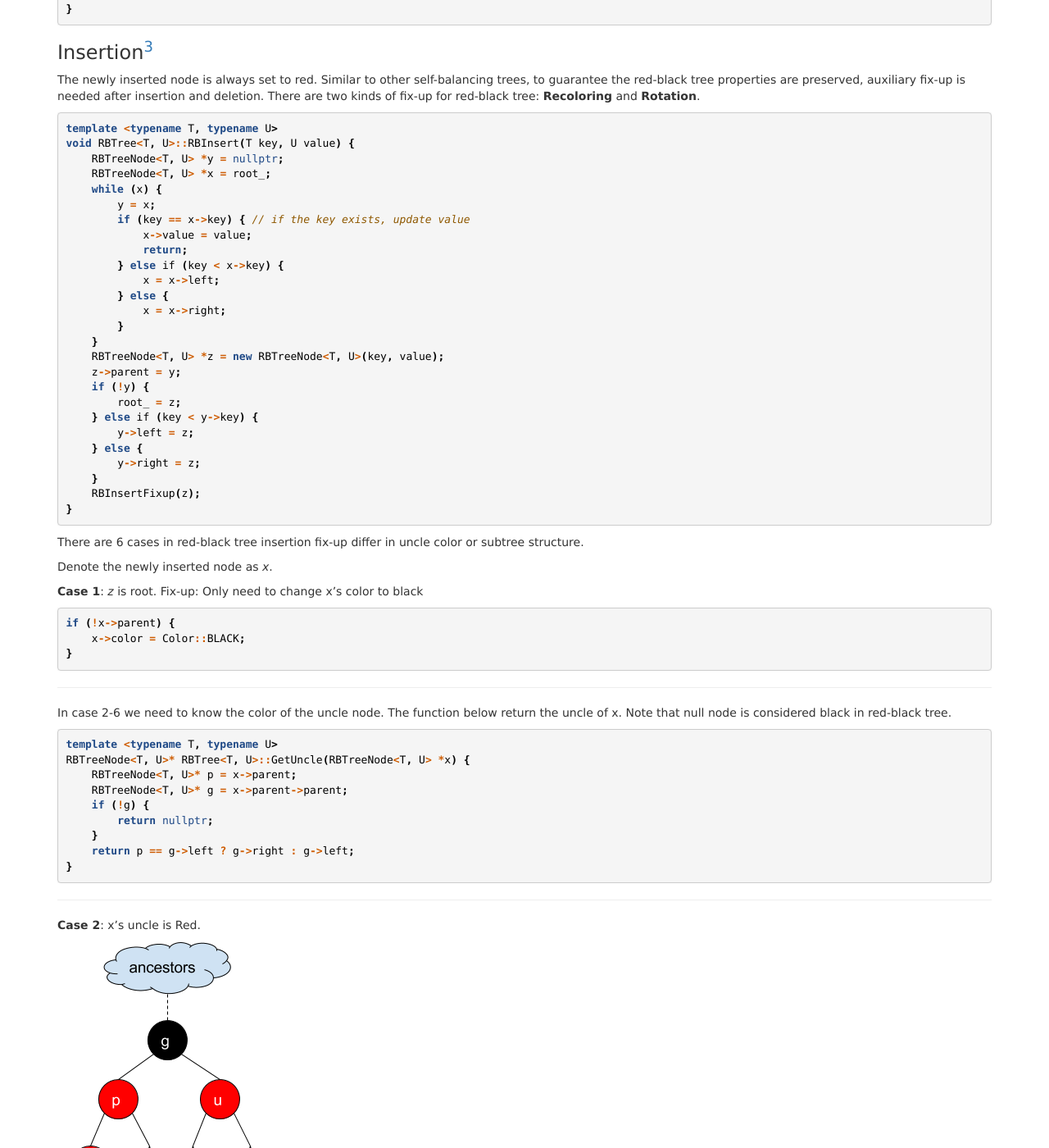
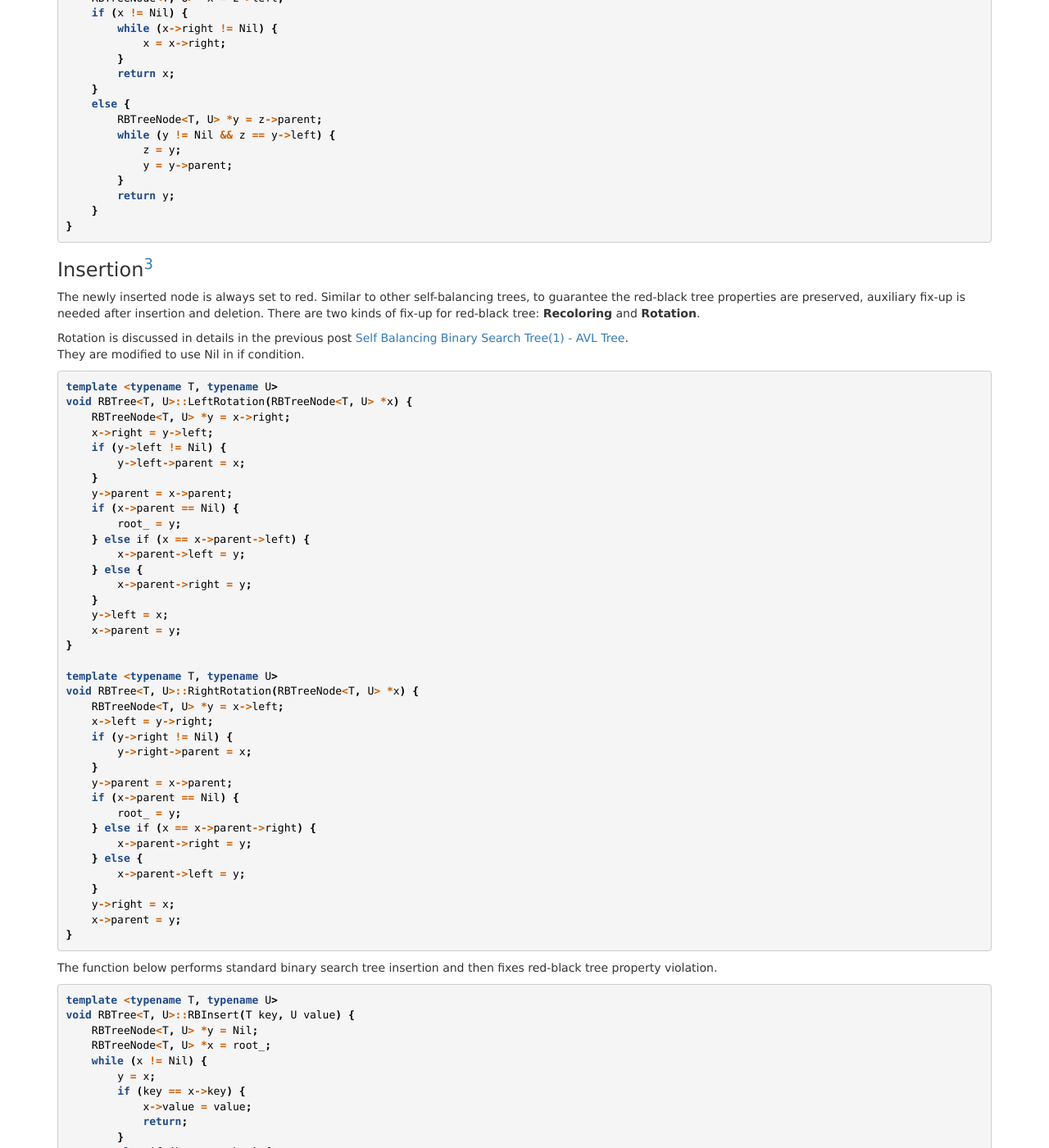
Before and after one commit to RayZ-O/RayZ-O.github.io, a Jekyll site: the page built from _posts/2015-04-16-Red-Black-Tree.md, in a window 1280 px wide and 1400 px high, scrolled down 3153 px. Shown: the whole window at 82% size. Built offline with Jekyll 4.4.1, drawn with Linux system fonts in a browser that asks for light colours; comment, search, counter and statistics services are not loaded; some of the changed text lies outside the part shown.

Commit message:
Update content

```diff
--- a/_posts/2015-04-16-Red-Black-Tree.md
+++ b/_posts/2015-04-16-Red-Black-Tree.md
@@ -33,7 +33,7 @@
 ### Node Structure
 A red-black tree node stores one extra field color for balancing.
 {% highlight c++ %}
-enum class Color {RED, BLACK};
+enum class Color { RED, BLACK };
 
 template <typename T, typename U>
 struct RBTreeNode {
@@ -43,19 +43,19 @@
     RBTreeNode *parent;
     RBTreeNode *left;
     RBTreeNode *right;
-    RBTreeNode(T k, U v) : key(k), value(v), color(Color::RED),
-                           parent(nullptr), left(nullptr), right(nullptr) { }
-    ~RBTreeNode() {
-        delete left;
-        delete right;
-    }
+    RBTreeNode() = default;
+    RBTreeNode(T k, U v, RBTreeNode *l, RBTreeNode *r) : key(k), value(v), color(Color::RED),
+                                                         parent(nullptr), left(l), right(r) { }
 };
+{% endhighlight %}
 
-<!-- An extra sentinel Nil is used instead of nullptr to simplify the implementation. -->
+An extra sentinel Nil is used instead of nullptr to simplify the implementation. All children of a leaf node point to Nil.
 
+{% highlight c++ %}
 template <typename T, typename U>
 class RBTree {
 private:
+    RBTreeNode<T, U> *Nil;
     RBTreeNode<T, U> *root_;
     int size_;
 
@@ -67,14 +67,26 @@
 
     void RBInsertFixup(RBTreeNode<T, U> *x);
 
+    void RBTransplant(RBTreeNode<T, U> *u, RBTreeNode<T, U> *v);
+
     void RBDelete(RBTreeNode<T, U> *z);
 
     void RBDeleteFixup(RBTreeNode<T, U> *x);
 
+    void Cleanup(RBTreeNode<T, U> *x);
 public:
-    RBTree() : root_(nullptr), size_(0) { }
+    RBTree() : size_(0) {
+        Nil = new RBTreeNode<T, U>();
+        Nil->color = Color::BLACK;
+        Nil->left = Nil;
+        Nil->right = Nil;
+        root_ = Nil;
+    }
 
-    ~RBTree() { delete root_; }
+    ~RBTree() {
+        Cleanup(root_);
+        delete Nil;
+    }
 
     int size() const { return size_; }
 
@@ -91,34 +103,37 @@
 {% endhighlight %}
 
 ### Search, Successor, Predecessor
-Search, Successor and Predecessor of red-black tree are the same as a normal BST.
+Search, Successor and Predecessor of red-black tree are the same as a standard BST.
 {% highlight c++ %}
 template <typename T, typename U>
 RBTreeNode<T, U>* RBTree<T, U>::Search(T key) {
     RBTreeNode<T, U> *x = root_;
-    while (x) {
+    while (x != Nil) {
         if (key == x->key) {
             return x;
-        } else if (key < x->key) {
+        }
+        else if (key < x->key) {
             x = x->left;
-        } else {
+        }
+        else {
             x = x->right;
         }
     }
-    return nullptr;
+    return nullptr;  // return nullptr if not found
 }
 
 template <typename T, typename U>
-RBTreeNode<T, U>* Successor(RBTreeNode<T, U> *z) {
+RBTreeNode<T, U>* RBTree<T, U>::Successor(RBTreeNode<T, U> *z) {
     RBTreeNode<T, U> *x = z->right;
-    if (x) {
-        while (x->left) {
+    if (x != Nil) {
+        while (x->left != Nil) {
             x = x->left;
         }
         return x;
-    } else {
+    }
+    else {
         RBTreeNode<T, U> *y = z->parent;
-        while (y && z == y->right) {
+        while (y != Nil && z == y->right) {
             z = y;
             y = y->parent;
         }
@@ -127,51 +142,99 @@
 }
 
 template <typename T, typename U>
-RBTreeNode<T, U>* Predecessor(RBTreeNode<T, U> *z) {
+RBTreeNode<T, U>* RBTree<T, U>::Predecessor(RBTreeNode<T, U> *z) {
     RBTreeNode<T, U> *x = z->left;
-    if (x) {
-        while (x->right) {
+    if (x != Nil) {
+        while (x->right != Nil) {
             x = x->right;
         }
         return x;
-    } else {
+    }
+    else {
         RBTreeNode<T, U> *y = z->parent;
-        while (y && z == y->left) {
+        while (y != Nil && z == y->left) {
             z = y;
             y = y->parent;
         }
         return y;
     }
 }
-
 {% endhighlight %}
 
 ### Insertion[^3]
 The newly inserted node is always set to red. Similar to other self-balancing trees, to guarantee the red-black tree properties are preserved, auxiliary fix-up is needed after insertion and deletion. There are two kinds of fix-up for red-black tree: **Recoloring** and **Rotation**.
 
+Rotation is discussed in details in the previous post [Self Balancing Binary Search Tree(1) - AVL Tree](http://rayz-o.github.io/blog/2015/04/01/AVL-Tree).
+They are modified to use Nil in if condition.
+{% highlight c++ %}
+template <typename T, typename U>
+void RBTree<T, U>::LeftRotation(RBTreeNode<T, U> *x) {
+    RBTreeNode<T, U> *y = x->right;
+    x->right = y->left;
+    if (y->left != Nil) {
+        y->left->parent = x;
+    }
+    y->parent = x->parent;
+    if (x->parent == Nil) {
+        root_ = y;
+    } else if (x == x->parent->left) {
+        x->parent->left = y;
+    } else {
+        x->parent->right = y;
+    }
+    y->left = x;
+    x->parent = y;
+}
+
+template <typename T, typename U>
+void RBTree<T, U>::RightRotation(RBTreeNode<T, U> *x) {
+    RBTreeNode<T, U> *y = x->left;
+    x->left = y->right;
+    if (y->right != Nil) {
+        y->right->parent = x;
+    }
+    y->parent = x->parent;
+    if (x->parent == Nil) {
+        root_ = y;
+    } else if (x == x->parent->right) {
+        x->parent->right = y;
+    } else {
+        x->parent->left = y;
+    }
+    y->right = x;
+    x->parent = y;
+}
+{% endhighlight %}
+
+The function below performs standard binary search tree insertion and then fixes red-black tree property violation.
+
 {% highlight c++ %}
 template <typename T, typename U>
 void RBTree<T, U>::RBInsert(T key, U value) {
-    RBTreeNode<T, U> *y = nullptr;
+    RBTreeNode<T, U> *y = Nil;
     RBTreeNode<T, U> *x = root_;
-    while (x) {
+    while (x != Nil) {
         y = x;
-        if (key == x->key) { // if the key exists, update value
+        if (key == x->key) {
             x->value = value;
             return;
-        } else if (key < x->key) {
+        }
+        else if (key < x->key) {
             x = x->left;
-        } else {
+        }
+        else {
             x = x->right;
         }
     }
-    RBTreeNode<T, U> *z = new RBTreeNode<T, U>(key, value);
+    RBTreeNode<T, U> *z = new RBTreeNode<T, U>(key, value, Nil, Nil);
     z->parent = y;
-    if (!y) {
+    if (y == Nil) {
         root_ = z;
-    } else if (key < y->key) {
+    }
+    else if (key < y->key) {
         y->left = z;
-    } else {
+    }
+    else {
         y->right = z;
     }
     RBInsertFixup(z);
@@ -181,10 +244,10 @@
 
 Denote the newly inserted node as *x*.
 
-**Case 1**: *z* is root.
+**Case 1**: *x* is root.
 Fix-up: Only need to change x's color to black
 {% highlight c++ %}
-if (!x->parent) {
+if (x == root) {
     x->color = Color::BLACK;
 }
 {% endhighlight %}
@@ -196,9 +259,6 @@
 RBTreeNode<T, U>* RBTree<T, U>::GetUncle(RBTreeNode<T, U> *x) {
     RBTreeNode<T, U>* p = x->parent;
     RBTreeNode<T, U>* g = x->parent->parent;
-    if (!g) {
-        return nullptr;
-    }
     return p == g->left ? g->right : g->left;
 }
 {% endhighlight %}
@@ -215,7 +275,7 @@
 
 **Implementation**:
 {% highlight c++ %}
-if (u && u->color == Color::RED) {
+if (u != Nil && u->color == Color::RED) {
     p->color = Color::BLACK;
     u->color = Color::BLACK;
     g->color = Color::RED;
@@ -235,7 +295,7 @@
 
 **Implementation**:
 {% highlight c++ %}
-if ((!u || u->color == Color::BLACK) && x == p->left && p == g->left) {
+if (u->color == Color::BLACK && x == p->left && p == g->left) {
     p->color = Color::BLACK;
     g->color = Color::RED;
     RightRotation(g);
@@ -254,7 +314,7 @@
 
 **Implementation**:
 {% highlight c++ %}
-if ((!u || u->color == Color::BLACK) && x == p->right && p == g->left) {
+if (u->color == Color::BLACK && x == p->right && p == g->left) {
     LeftRotation(p);
     x->color = Color::BLACK;
     g->color = Color::RED;
@@ -273,7 +333,7 @@
 
 **Implementation**:
 {% highlight c++ %}
-if ((!u || u->color == Color::BLACK) && x == p->right && p == g->right) {
+if (u->color == Color::BLACK && x == p->right && p == g->right) {
     p->color = Color::BLACK;
     g->color = Color::RED;
     LeftRotation(g);
@@ -291,7 +351,7 @@
 
 **Implementation**:
 {% highlight c++ %}
-if ((!u || u->color == Color::BLACK) && x == p->left && p == g->right) {
+if (u->color == Color::BLACK && x == p->left && p == g->right) {
     RightRotation(p);
     x->color = Color::BLACK;
     g->color = Color::RED;
@@ -309,16 +369,18 @@
         RBTreeNode<T, U>* u = GetUncle(x);
         RBTreeNode<T, U>* p = x->parent;
         RBTreeNode<T, U>* g = p->parent;   // g can't be NULL since x->parent->color == Color::RED
-        if (u && u->color == Color::RED) { // uncle is red
+        if (u->color == Color::RED) { // uncle is red
             u->color = Color::BLACK;
             x = g;
-        } else if (p == g->left) {
+        }
+        else if (p == g->left) {
             if (x == p->right) {             // LR case
                 LeftRotation(p);
                 std::swap(x, p);
             }
             RightRotation(g);                // LL case
-        } else {
+        }
+        else {
             if (x == p->left) {              // RL case
                 RightRotation(p);
                 std::swap(x, p);
@@ -330,6 +392,7 @@
     }
     root_->color = Color::BLACK;
 }
+
 {% endhighlight %}
 
 ### Deletion
@@ -341,9 +404,13 @@
 
 ![fig12]
 
+-------------------------------------------------------
+
 (2) x has one child, find a suitable child y in subtree rooted at x and modify p to replace x with y.
 
 ![fig13]
+
+-------------------------------------------------------
 
 (3) x has two child, find x's successor y and replace x with s.
 
@@ -354,6 +421,8 @@
 * if y is not x's right child, replace y with it's own right child, then replace x with y.
 
 ![fig15]
+
+-------------------------------------------------------
 
 The function below delete node z in binary search tree.
 {% highlight c++ %}
@@ -383,51 +452,70 @@
     TreeNode *p = u->parent;
     if (!p) {
         root_ = v;
-    } else if (u == p.left) {
-        p.left = v;
+    } else if (u == p->left) {
+        p->left = v;
     } else {
-        p.right = v;
+        p->right = v;
     }
     if (!v) {
-        v->parent = parent;
+        v->parent = p;
     }
 }
 {% endhighlight %}
 <br>
-The **RBDelete** function add additional code to keep track with the node which may cause red-black property violation.
+The **RBDelete** function adds additional code to keep track with the node which may cause red-black property violation.
 
 {% highlight c++ %}
 template <typename T, typename U>
+void RBTree<T, U>::RBTransplant(RBTreeNode<T, U> *u, RBTreeNode<T, U> *v) {
+    RBTreeNode<T, U> *p = u->parent;
+    if (p == Nil) {
+        root_ = v;
+    } else if (u == p->left) {
+        p->left = v;
+    } else {
+        p->right = v;
+    }
+    v->parent = p;
+}
+
+template <typename T, typename U>
 void RBTree<T, U>::RBDelete(RBTreeNode<T, U> *z) {
-    RBTreeNode<T, U> *x = nullptr;
+    RBTreeNode<T, U> *x = Nil;
     RBTreeNode<T, U> *y = z;
     Color y_original_color = y->color;
-    if (!z->left) {
+    if (z->left == Nil) {
         x = z->right;
-        Transplant(z, z->right);
-    } else if (!z->right) {
+        RBTransplant(z, z->right);
+    } else if (z->right == Nil) {
         x = z->left;
-        Transplant(z, z->left);
-    } else {
+        RBTransplant(z, z->left);
+    }
+    else {
         y = z->right;
-        while (y->left) {
+        while (y->left != Nil) {
             y = y->left;
         }
         y_original_color = y->color;
         x = y->right;
         if (y->parent == z) {
             x->parent = y;
-        } else {
-            Transplant(y, y->right);
+        }
+        else {
+            RBTransplant(y, y->right);
             y->right = z->right;
             y->right->parent = y;
         }
-        Transplant(z, y);
+        RBTransplant(z, y);
         y->left = z->left;
         y->left->parent = y;
         y->color = z->color;
     }
+
+    z->left = Nil;
+    z->right = Nil;
     delete z;
+
     if (y_original_color == Color::BLACK) {
         RBDeleteFixup(x);
     }
@@ -435,7 +523,9 @@
 
 template <typename T, typename U>
 void RBTree<T, U>::RBDelete(T key) {
-    RBDelete(Search(key));
+    RBTreeNode<T, U> *x = Search(key);
+    if (x)
+        RBDelete(x);
 }
 {% endhighlight %}
 There are 8 cases in red-black tree deletion fix-up. The first four and the last four are symmetric.
@@ -491,6 +581,7 @@
 **Implementation**:
 
 {% highlight c++ %}
+
 template <typename T, typename U>
 void RBTree<T, U>::RBDeleteFixup(RBTreeNode<T, U> *x) {
     while (x != root_ && x->color == Color::BLACK) {
@@ -506,7 +597,8 @@
             if (w->left->color == Color::BLACK && w->right->color == Color::BLACK) {
                 w->color = Color::RED;
                 x = p;
-            } else {
+            }
+            else {
                 if (w->right->color == Color::BLACK) {
                     w->left->color = Color::BLACK;
                     w->color = Color::RED;
@@ -519,7 +611,8 @@
                 LeftRotation(p);
                 x = root_;
             }
-        } else {
+        }
+        else {
             RBTreeNode<T, U> *w = p->left;
             if (w->color == Color::RED) {
                 w->color = Color::BLACK;
@@ -530,7 +623,8 @@
             if (w->left->color == Color::BLACK && w->right->color == Color::BLACK) {
                 w->color = Color::RED;
                 x = p;
-            } else {
+            }
+            else {
                 if (w->left->color == Color::BLACK) {
                     w->right->color = Color::BLACK;
                     w->color = Color::RED;
@@ -548,7 +642,23 @@
     x->color = Color::BLACK;
 }
 {% endhighlight %}
+<br>
 
+#### **Cleanup:**
+The cleanup function recursively releases allocated nodes.
+{% highlight c++ %}
+template <typename T, typename U>
+void RBTree<T, U>::Cleanup(RBTreeNode<T, U> *x) {
+    if (x == Nil) {
+        return;
+    }
+    Cleanup(x->left);
+    Cleanup(x->right);
+    delete x;
+}
+{% endhighlight %}
+
+<br>
 **Reference:**
 
 [^1]: [Wikipedia: Self-balancing binary search tree ](https://en.wikipedia.org/wiki/Self-balancing_binary_search_tree)
```
